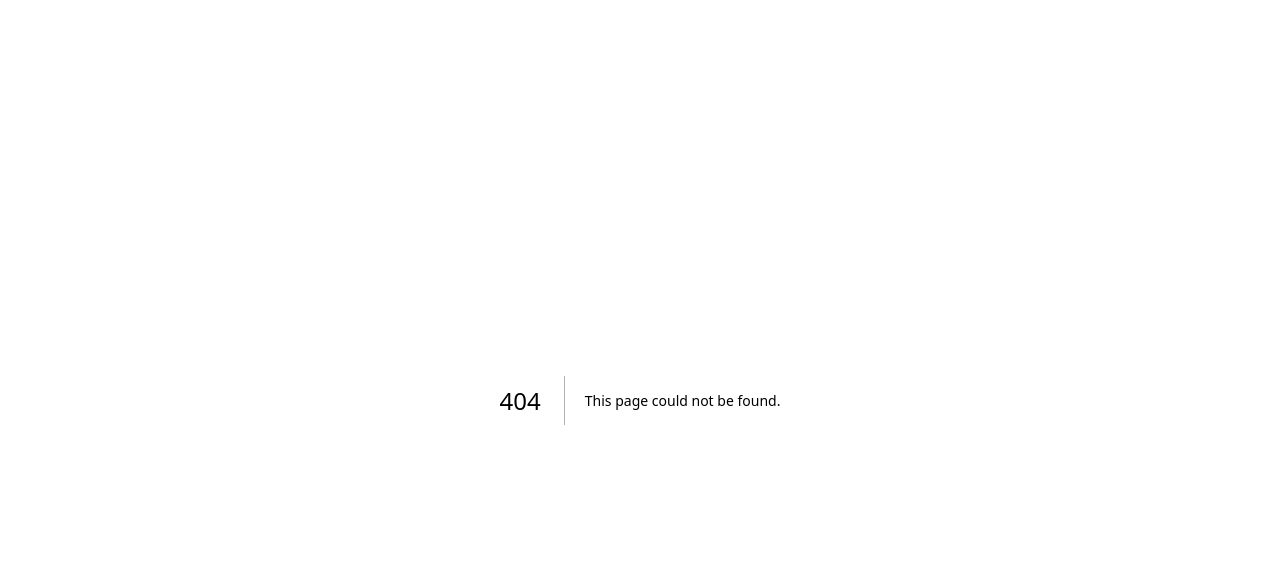
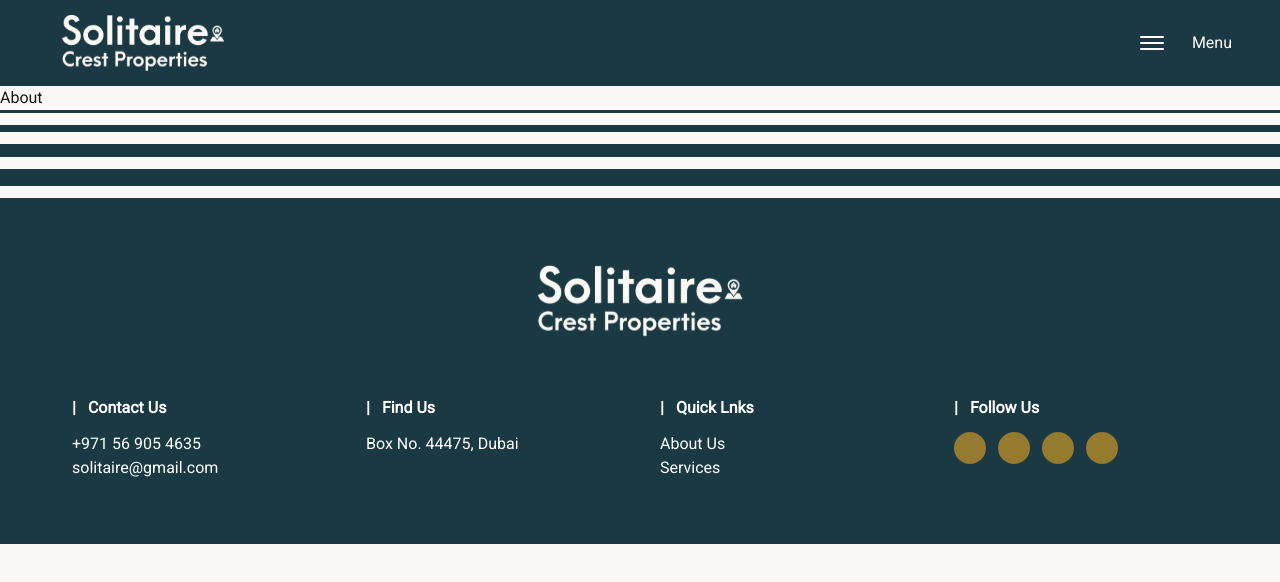
Before and after one commit to MBaroky/solitaire, a Next.js app: page /About in a window 1280 px wide. Before the commit this address had no page. Shown: the top 582 px of the page. Built offline with nearby package versions, Linux system fonts and the light colour scheme.

Commit message:
setting configs for innerpages

```diff
--- /dev/null
+++ b/app/About/page.jsx
@@ -0,0 +1,7 @@
+import React from "react";
+
+function About() {
+  return <div>About</div>;
+}
+
+export default About;
--- a/app/api/menus/route.js
+++ b/app/api/menus/route.js
@@ -9,7 +9,7 @@ const menus = {
     { title: "Blogs", url: "/" },
   ],
   footerMenu: [
-    { title: "About Us", url: "/" },
+    { title: "About Us", url: "/about" },
     { title: "Services", url: "/" },
   ],
 };
--- a/app/components/Header.jsx
+++ b/app/components/Header.jsx
@@ -1,3 +1,4 @@
+"use client";
 import Link from "next/link";
 import React, { useState, useEffect } from "react";
 
--- a/app/layout.js
+++ b/app/layout.js
@@ -1,6 +1,14 @@
 import { Roboto } from "next/font/google";
 import localFont from "next/font/local";
 import "./globals.css";
+import Header from "./components/Header";
+import Logo from "@/assets/logoWhite.svg";
+import Footer from "./sections/Footer";
+
+export const metadata = {
+  title: "Solitaire Crest",
+  description: "Real Estate home",
+};
 
 const gerbil = localFont({
   src: "./assets/fonts/gerbil.otf",
@@ -9,17 +17,15 @@ const gerbil = localFont({
 
 const roboto = Roboto({ subsets: ["latin"], weight: ["400"] });
 
-export const metadata = {
-  title: "Solitaire Crest",
-  description: "Real Estate home",
-};
-
 export default function RootLayout({ children }) {
   return (
     <html lang='en'>
       <body
         className={`${gerbil.variable} ${roboto.className} antialiased`}>
+        <Header data={{ Logo }} />
         {children}
+
+        <Footer data={{ Logo }} />
       </body>
     </html>
   );
--- a/app/page.js
+++ b/app/page.js
@@ -1,6 +1,4 @@
 "use client";
-import Header from "./components/Header";
-import Logo from "@/assets/logoWhite.svg";
 import Hero from "./sections/Hero";
 import Who from "./sections/Who";
 import Featured from "./sections/Featured";
@@ -9,13 +7,10 @@ import Services from "./sections/Services";
 import Why from "./sections/Why";
 import SuccessStories from "./sections/SuccessStories";
 import Contact from "./sections/Contact";
-import Footer from "./sections/Footer";
-// import { Form } from "./sections/Form";
 
 export default function Home() {
   return (
     <main className=''>
-      <Header data={{ Logo }} />
       <Hero />
       <Who />
       <Featured />
@@ -25,7 +20,6 @@ export default function Home() {
       <SuccessStories />
       <Contact />
       {/* <Form /> */}
-      <Footer data={{ Logo }} />
     </main>
   );
 }
--- a/app/sections/Footer.jsx
+++ b/app/sections/Footer.jsx
@@ -1,3 +1,4 @@
+"use client";
 import Social from "@/components/Social";
 import Link from "next/link";
 import React, { useEffect, useState } from "react";
```
